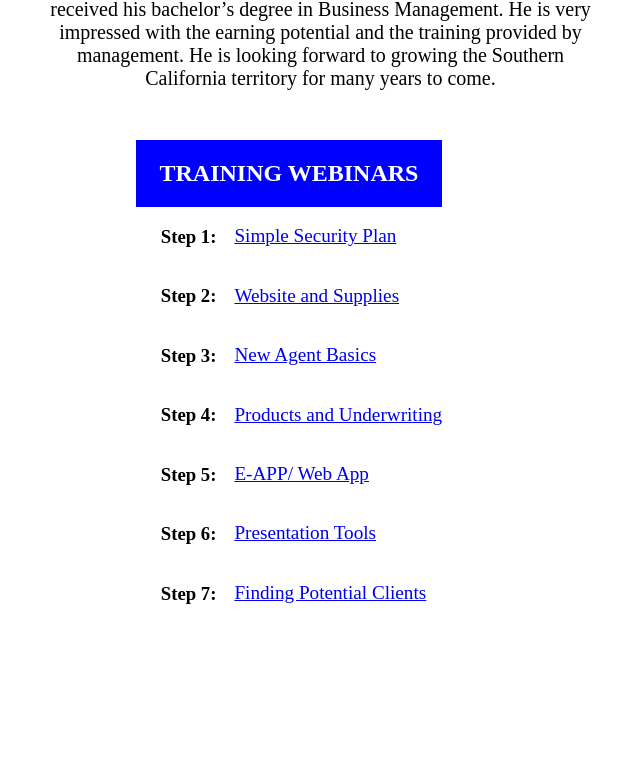
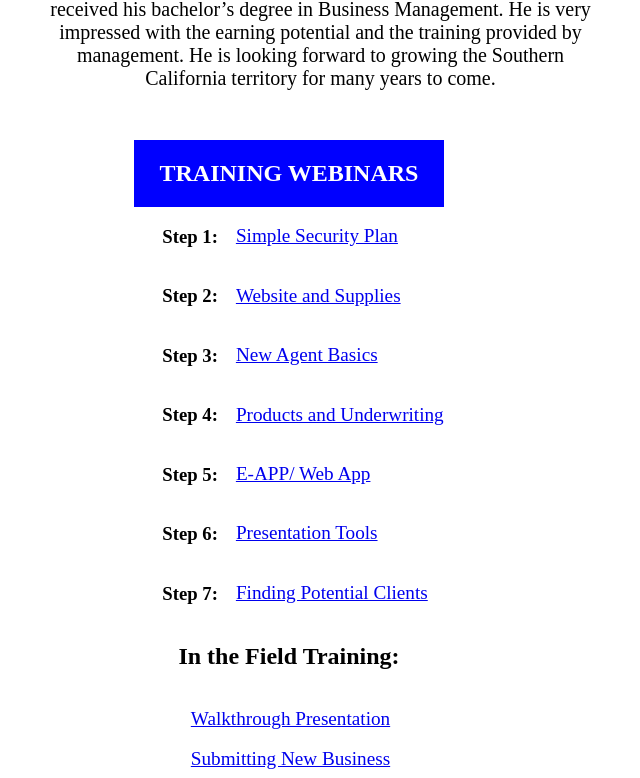
Before and after one commit to jmetz93/client-landing-page, a React app: page / in a window 1280 px wide. Shown: the part 479-1257 px from the top of the page, without its empty margins (351-991 px from the left). Before the commit the page ends 1110 px from the top, so only its background shows below. Built offline with nearby package versions, Linux system fonts and the light colour scheme; the HTML template or start-up script is replaced by a standard one.

Commit message:
Adding in field videos

```diff
--- a/src/components/App.jsx
+++ b/src/components/App.jsx
@@ -12,12 +12,10 @@ import TrainingVids from './TrainingVids'
 // Styled Components
 import { Header, Title, Container, Footer } from '../styled-components/AppStyles'
 
-
 export default class App extends React.Component {
   state = {}
 
   render() {
-    console.log('hi')
     return (
       <div>
         <Header>
@@ -27,7 +25,6 @@ export default class App extends React.Component {
           <AboutMe></AboutMe>
           <TrainingVids></TrainingVids>
         </Container>
-
       </div>
     )
   }
--- a/src/components/TrainingVids.jsx
+++ b/src/components/TrainingVids.jsx
@@ -19,6 +19,10 @@ const TrainingVids = () => (
         </React.Fragment>)
         })}
     </LinkContainer>
+    <h2>In the Field Training:</h2>
+    {inFieldVids.map((video) => {
+      return(<Link href={video.link} target='_blank' rel='noopener' style={{ marginRight: '15px' }}>{video.description}</Link>)
+    })}
   </Container>
 )
 
--- a/src/styled-components/TrainingVidsStyles.jsx
+++ b/src/styled-components/TrainingVidsStyles.jsx
@@ -23,7 +23,7 @@ export const LinkContainer = styled.div`
 export const Row = styled.div`
   display: flex;
   flex-direction: row;
-  margin-left: 25px;
+  margin-left: 28px;
 `
 
 export const Link = styled.a`
```
Also changed, not shown: 1 other file (tests, documents, lock files or other folders).
